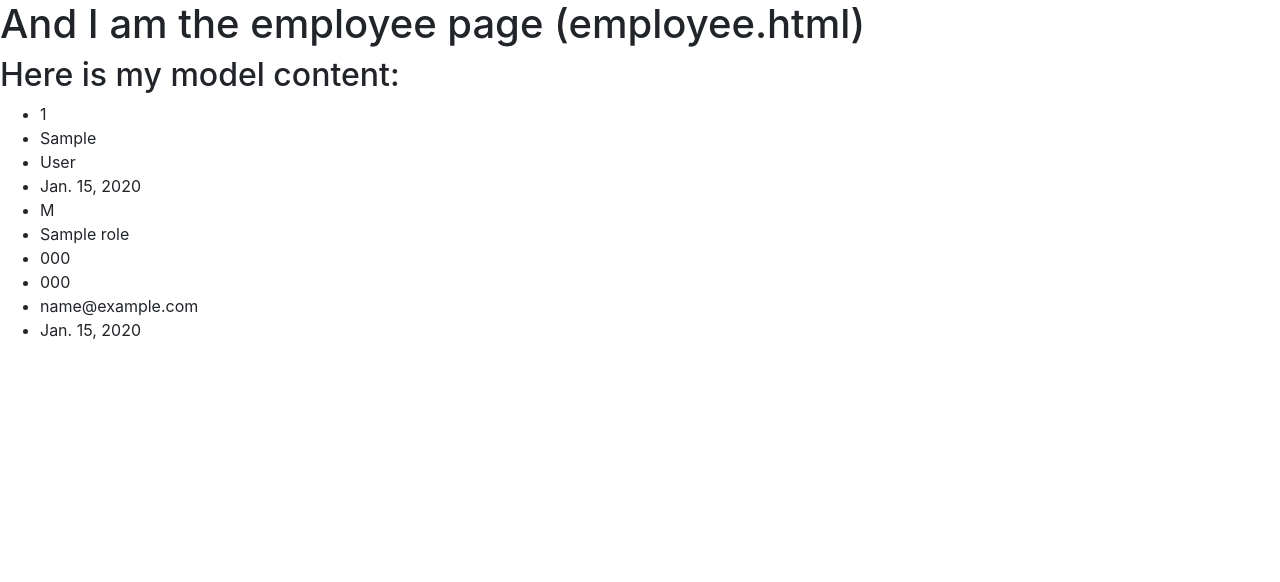
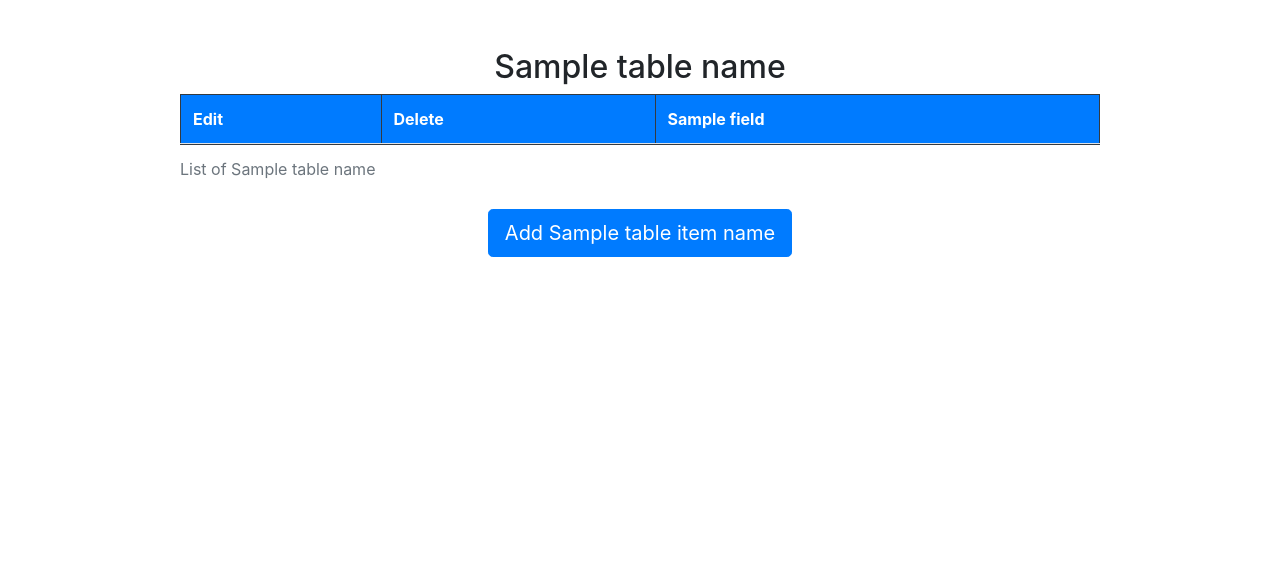
Before and after one commit to ConorG180/my-roster-management, a Django app: template templates/employee.html in a window 1280 px wide. Shown: the part 74-656 px from the top of the page. Run offline with Django 3.2, Linux system fonts and the light colour scheme; tables that the repository leaves empty hold one stand-in row (values such as "Sample post"); the template is opened without the code that fills it: values that come from a table or form of the project are taken from there, most other values are stand-ins (such as "Sample title", 1, 10 or a date in 2020); lists and menus that the app fills with data are empty.

Commit message:
Add layout for employee table in employee.html

```diff
--- a/templates/employee.html
+++ b/templates/employee.html
@@ -1,20 +1,19 @@
 {% extends "base.html" %}
 
 {% block content %}
-<h1>And I am the employee page (employee.html)</h1>
-<h2>Here is my model content:</h2>
-<ul>
-    {% for employee in employees %}
-        <li>{{employee.employee_id}}</li>
-        <li>{{employee.first_name}}</li>
-        <li>{{employee.last_name}}</li>
-        <li>{{employee.date_of_birth}}</li>
-        <li>{{employee.gender}}</li>
-        <li>{{employee.role}}</li>
-        <li>{{employee.pps_number}}</li>
-        <li>{{employee.phone_number}}</li>
-        <li>{{employee.email}}</li>
-        <li>{{employee.start_date}}</li>
-    {% endfor%}
-</ul>
+
+{% include "table.html" with fields=fields num_of_rows=num_of_employees records=all_employee_values col_num=col_num table_name=table_name table_item_name=table_item_name edit_url="edit_employee" delete_url="delete_employee" %}
+
+<div class="container">
+<div class="row">
+    <div class="col-lg-8 offset-lg-2 d-flex justify-content-around">
+
+<a href="{% url 'add_employee' %}">
+    <button class="btn btn-primary btn-lg">
+        Add {{table_item_name}}
+    </button>
+</a>
+</div>
+</div>
+</div>
 {% endblock content %}
```
